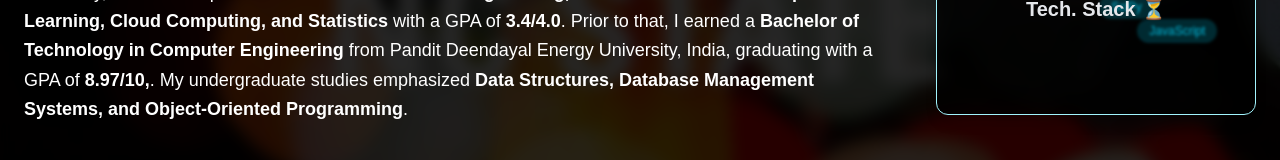
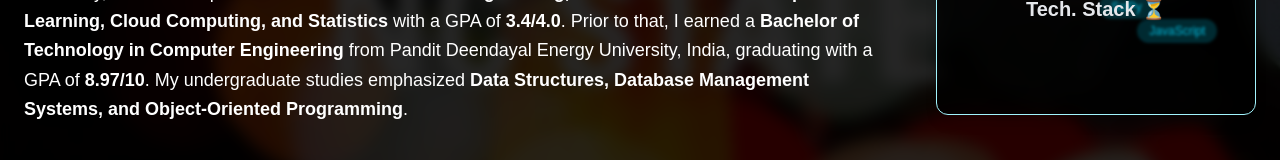
Before and after one commit to DivijShah/divij-portfolio, a Next.js app: page / in a window 1280 px wide. Shown: the part 2041-2201 px from the top of the page. Built offline with nearby package versions, Linux system fonts and the light colour scheme.

Commit message:
Spell checks

```diff
--- a/app/page.js
+++ b/app/page.js
@@ -371,7 +371,7 @@ const colorMap = {
     <div className="text-left space-y-4 -mt-4">
       <h2 className="text-4xl font-bold text-white leading-snug"> Education </h2>
       <div className="flex flex-wrap justify-start items-start gap-10 mt-10">
-      <p className="text-lg text-white-700 leading-relaxed"> I hold a <span className="font-bold">Master’s in Computer Science with a concentration in Data Science</span> from North Carolina State University, where I completed coursework in <span className="font-bold">Software Engineering, Neural Networks and Deep Learning, Cloud Computing, and Statistics</span> with a GPA of <span className="font-semibold">3.4/4.0</span>. Prior to that, I earned a <span className="font-bold">Bachelor of Technology in Computer Engineering</span> from Pandit Deendayal Energy University, India, graduating with a GPA of <span className="font-semibold">8.97/10,</span>. My undergraduate studies emphasized <span className="font-bold">Data Structures, Database Management Systems, and Object-Oriented Programming</span>. </p>
+      <p className="text-lg text-white-700 leading-relaxed"> I hold a <span className="font-bold">Master’s in Computer Science with a concentration in Data Science</span> from North Carolina State University, where I completed coursework in <span className="font-bold">Software Engineering, Neural Networks and Deep Learning, Cloud Computing, and Statistics</span> with a GPA of <span className="font-semibold">3.4/4.0</span>. Prior to that, I earned a <span className="font-bold">Bachelor of Technology in Computer Engineering</span> from Pandit Deendayal Energy University, India, graduating with a GPA of <span className="font-semibold">8.97/10</span>. My undergraduate studies emphasized <span className="font-bold">Data Structures, Database Management Systems, and Object-Oriented Programming</span>. </p>
  </div>
  </div>
     {/* Right: Flip Tech Stack Card */}
```
